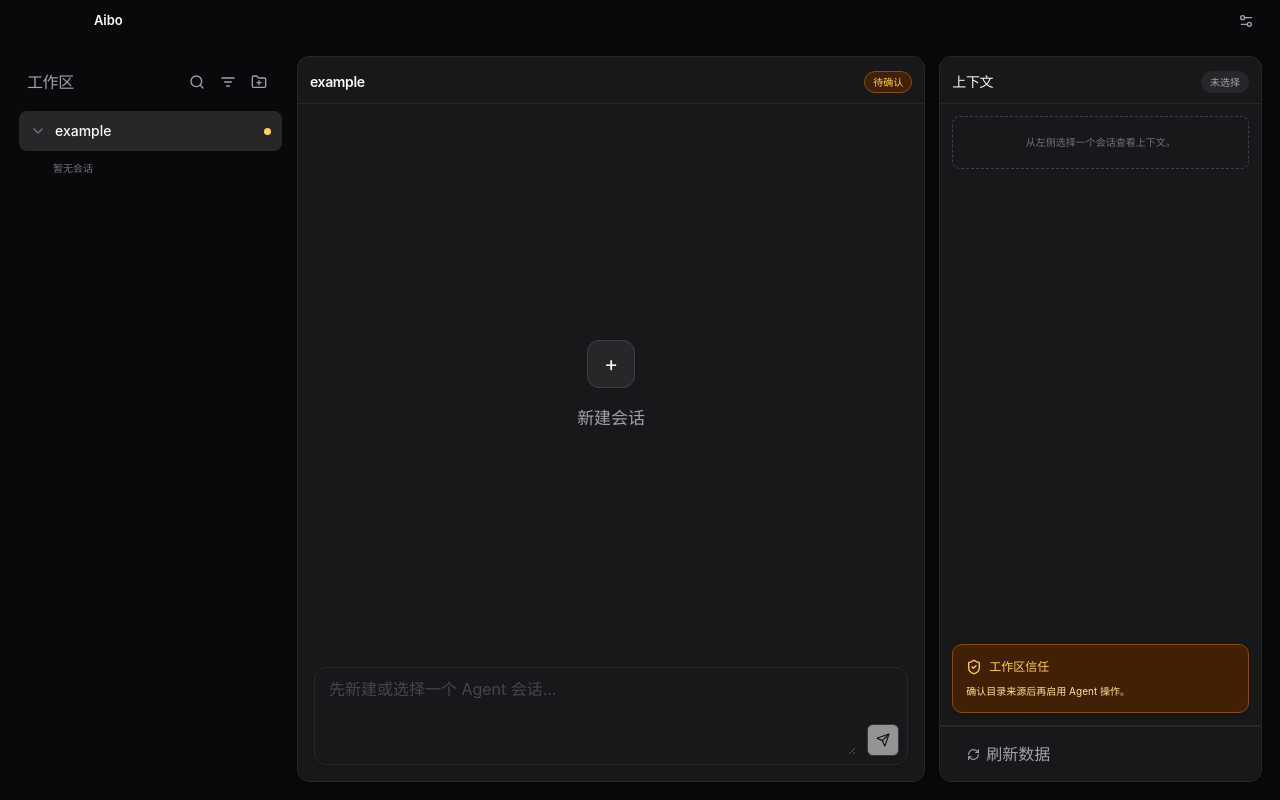
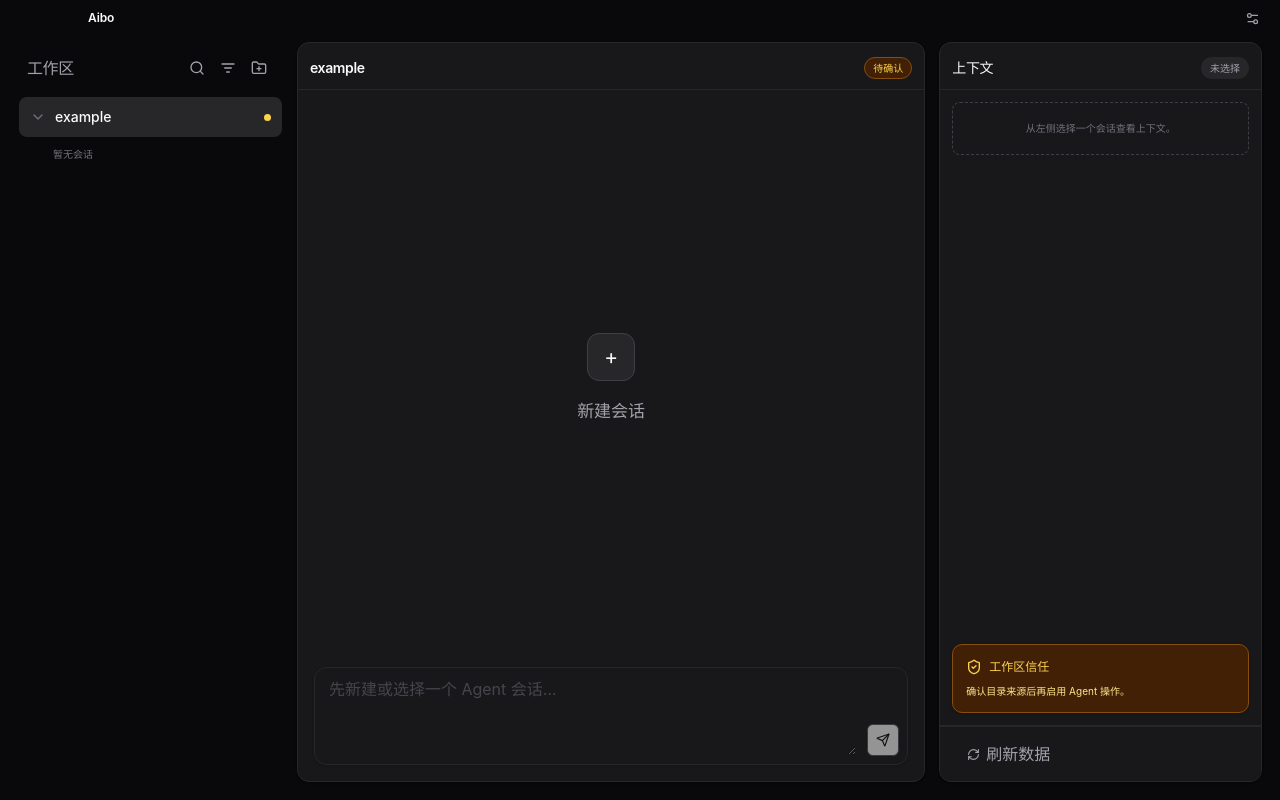
Before and after one commit to chldu2000/aibo, a Svelte app: page / in a window 1280 px wide. Built offline with nearby package versions, Linux system fonts and the light colour scheme.

Commit message:
style: compact macOS titlebar

```diff
--- a/src/App.svelte
+++ b/src/App.svelte
@@ -1308,7 +1308,7 @@
     <span class="window-title">Aibo</span>
     <div class="window-actions">
       <Button variant="ghost" size="icon" type="button" aria-label="打开设置" title="设置" onclick={() => (settingsOpen = true)}>
-        <SettingsIcon size={16} />
+        <SettingsIcon size={15} />
       </Button>
     </div>
   </header>
--- a/src/app.css
+++ b/src/app.css
@@ -26,6 +26,7 @@
   --aibo-danger-surface: #450a0a;
   --aibo-danger-hover: #7f1d1d;
   --aibo-danger-text: #fecaca;
+  --aibo-titlebar-height: 36px;
   font-family: Inter, ui-sans-serif, -apple-system, BlinkMacSystemFont, "SF Pro Display", "Segoe UI", sans-serif;
   color: var(--aibo-text);
   background: var(--aibo-bg);
@@ -41,14 +42,15 @@ button { cursor: pointer; }
 button:disabled { cursor: default; opacity: 0.55; }
 
 .app-shell { height: 100%; min-height: 0; display: flex; flex-direction: column; overflow: hidden; padding: 0 18px 18px; }
-.window-titlebar { height: 42px; flex: none; display: flex; align-items: center; justify-content: space-between; margin: 0 -18px; padding: 0 18px 0 94px; background: transparent; }
-.window-title { color: var(--aibo-text); font-size: 13px; font-weight: 600; letter-spacing: -0.01em; }
+.window-titlebar { height: var(--aibo-titlebar-height); flex: none; display: flex; align-items: center; justify-content: space-between; margin: 0 -18px; padding: 0 14px 0 88px; background: transparent; }
+.window-title { color: var(--aibo-text); font-size: 12px; font-weight: 600; letter-spacing: -0.01em; }
+.window-actions [data-slot='button'] { width: 28px; height: 28px; }
 .window-actions, .agent-identity, .agent-card-head, .panel-heading, .workspace-toolbar, .trust-card-heading { display: flex; align-items: center; }
 h1, h2, h3, p { margin: 0; }
 h2 { font-size: 16px; letter-spacing: -0.02em; }
 .timeline-empty h3 { margin-top: 18px; font-size: 17px; }
 .count-pill { min-width: 24px; justify-content: center; }
-.workspace-grid { display: grid; grid-template-columns: minmax(0, 0.78fr) minmax(0, 1.85fr) minmax(0, 0.95fr); flex: 1; min-height: 0; gap: 14px; padding-top: 14px; }
+.workspace-grid { display: grid; grid-template-columns: minmax(0, 0.78fr) minmax(0, 1.85fr) minmax(0, 0.95fr); flex: 1; min-height: 0; gap: 14px; padding-top: 6px; }
 .workspace-grid > * { min-width: 0; min-height: 0; }
 .sidebar, .inspector { display: flex; min-height: 0; flex-direction: column; overflow: hidden; }
 .sidebar { border-color: transparent; border-radius: 0; background: transparent; box-shadow: none; }
@@ -209,7 +211,7 @@ dd { max-width: 68%; overflow: hidden; margin: 0; color: var(--aibo-muted); font
 .trust-card p { margin-top: 8px; color: #fde68a; font-size: 10px; line-height: 1.5; }
 .trust-actions { justify-content: space-between; gap: 10px; margin-top: 12px; }
 .inspector-footer { position: sticky; bottom: 0; z-index: 1; flex: none; border-top: 1px solid var(--aibo-border); padding: 13px 16px; background: var(--aibo-surface); }
-.settings-overlay { position: fixed; z-index: 30; inset: 0; display: grid; place-items: start end; padding: 74px 24px 24px; background: #00000066; }
+.settings-overlay { position: fixed; z-index: 30; inset: 0; display: grid; place-items: start end; padding: calc(var(--aibo-titlebar-height) + 16px) 24px 24px; background: #00000066; }
 .settings-panel { width: min(560px, calc(100vw - 48px)); max-height: calc(100vh - 98px); display: flex; flex-direction: column; overflow: hidden; border-color: var(--aibo-border-strong); background: var(--aibo-surface); box-shadow: 0 24px 80px #00000080; }
 .settings-header { flex-direction: row; align-items: flex-start; justify-content: space-between; gap: 16px; padding: 20px 20px 16px; }
 .settings-header p, .settings-section-heading p { margin-top: 5px; color: var(--aibo-subtle); font-size: 10px; line-height: 1.5; }
@@ -223,7 +225,7 @@ dd { max-width: 68%; overflow: hidden; margin: 0; color: var(--aibo-muted); font
 .settings-runtime-list div { border-top: 1px solid var(--aibo-border); padding-top: 9px; }
 .settings-runtime-list div:first-child { border-top: 0; padding-top: 0; }
 .settings-footer { display: flex; justify-content: flex-end; gap: 8px; border-top: 1px solid var(--aibo-border); padding: 13px 20px; }
-.toast-region { position: fixed; z-index: 50; top: 54px; left: 50%; display: grid; width: min(520px, calc(100vw - 32px)); gap: 8px; pointer-events: none; transform: translateX(-50%); }
+.toast-region { position: fixed; z-index: 50; top: calc(var(--aibo-titlebar-height) + 10px); left: 50%; display: grid; width: min(520px, calc(100vw - 32px)); gap: 8px; pointer-events: none; transform: translateX(-50%); }
 .toast { width: 100%; max-width: none; padding: 11px 14px; box-shadow: 0 12px 36px #00000066; font-size: 11px; line-height: 1.5; overflow-wrap: anywhere; animation: toast-enter 160ms ease-out; }
 .error-toast { border-color: var(--aibo-danger-border); color: var(--aibo-danger-text); background: var(--aibo-danger-surface); }
 .notice-toast { border-color: var(--aibo-success-border); color: var(--aibo-success-text); background: var(--aibo-success-surface); }
```
